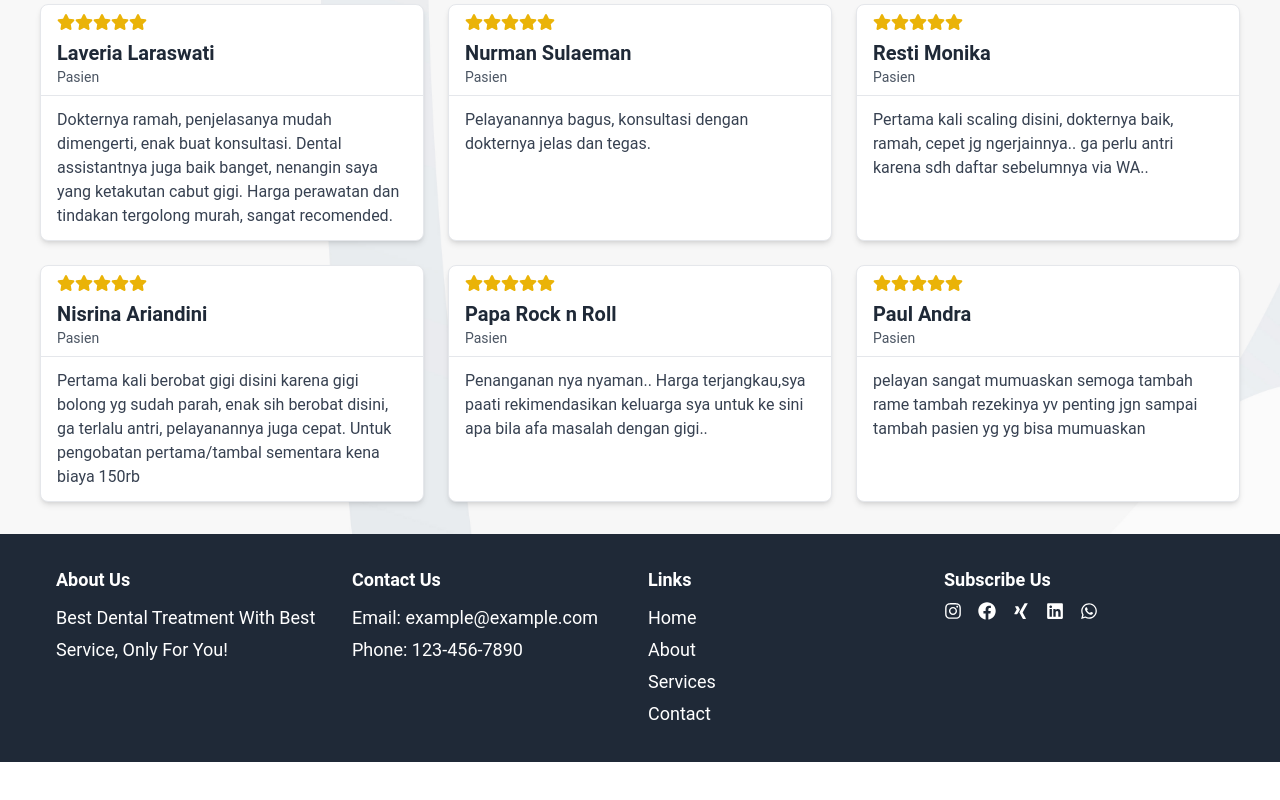
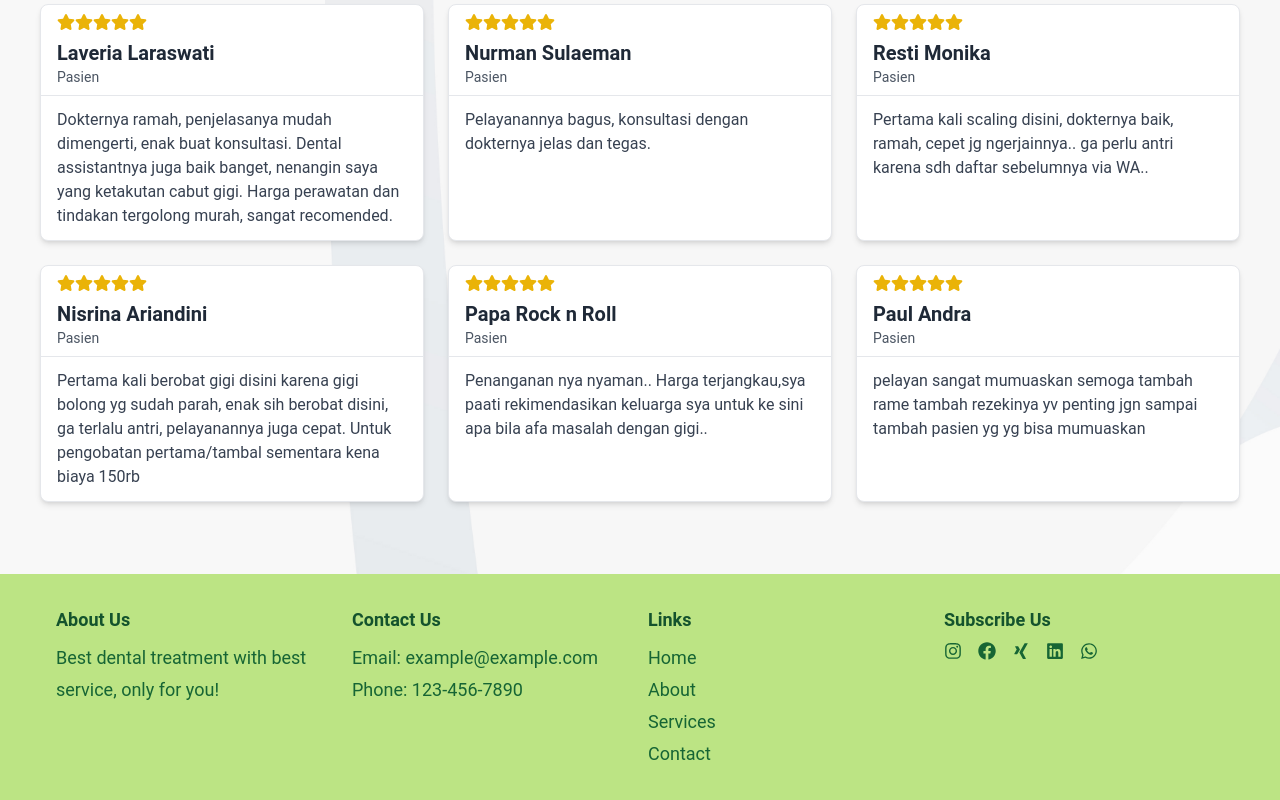
Before and after one commit to bangaffannn/KlinikGigiBogor, a React (Vite) app: page / in a window 1280 px wide. Shown: the part 2456-3256 px from the top of the page. Before the commit the page ends 3218 px from the top, so only its background shows below. Built offline with nearby package versions, Linux system fonts and the light colour scheme.

Commit message:
Layouting Footer and Testimonial

```diff
--- a/src/components/Footer.jsx
+++ b/src/components/Footer.jsx
@@ -1,42 +1,77 @@
 // Footer.js
 
 import React from "react";
-import { FaInstagram, FaFacebook, FaXing, FaLinkedin, FaWhatsapp } from "react-icons/fa";
+import { Link } from "react-scroll";
+import {
+  FaInstagram,
+  FaFacebook,
+  FaXing,
+  FaLinkedin,
+  FaWhatsapp,
+} from "react-icons/fa";
 
 function Footer() {
   return (
-    <footer className="bg-gray-800 text-white py-8">
+    <footer className="bg-primary text-white py-8">
       <div className="container mx-auto px-4">
         <div className="grid grid-cols-1 md:grid-cols-2 lg:grid-cols-4 gap-4">
           <div>
-            <h3 className="text-lg font-semibold mb-2">About Us</h3>
-            <p>Best Dental Treatment With Best Service, Only For You!</p>
+            <h3 className="text-lg font-semibold mb-2 text-green-900">
+              About Us
+            </h3>
+            <p className="text-green-800">
+              Best dental treatment with best service, only for you!
+            </p>
           </div>
           <div>
-            <h3 className="text-lg font-semibold mb-2">Contact Us</h3>
-            <p>Email: example@example.com</p>
-            <p>Phone: 123-456-7890</p>
+            <h3 className="text-lg font-semibold mb-2 text-green-900">
+              Contact Us
+            </h3>
+            <p className="text-green-800">Email: example@example.com</p>
+            <p className="text-green-800">Phone: 123-456-7890</p>
           </div>
           <div>
-            <h3 className="text-lg font-semibold mb-2">Links</h3>
+            <h3 className="text-lg font-semibold mb-2 text-green-900">Links</h3>
             <ul>
-              <li>
-                <a href="#">Home</a>
+              <li
+                activeClass="active"
+                smooth={true}
+                spy={true}
+                className="text-green-800 cursor-pointer hover:text-green-600"
+              >
+                <Link to="banner">Home</Link>
               </li>
-              <li>
-                <a href="#">About</a>
+              <li
+                activeClass="active"
+                smooth={true}
+                spy={true}
+                className="text-green-800 cursor-pointer hover:text-green-600"
+              >
+                <Link to="banner">About</Link>
               </li>
-              <li>
-                <a href="#">Services</a>
+              <li
+                activeClass="active"
+                smooth={true}
+                spy={true}
+                className="text-green-800 cursor-pointer hover:text-green-600"
+              >
+                <Link to="layanan">Services</Link>
               </li>
-              <li>
-                <a href="#">Contact</a>
+              <li
+                activeClass="active"
+                smooth={true}
+                spy={true}
+                className="text-green-800 cursor-pointer hover:text-green-600"
+              >
+                <Link to="reservasi">Contact</Link>
               </li>
             </ul>
           </div>
           <div>
-            <h3 className="text-lg font-semibold mb-2">Subscribe Us</h3>
-            <ul className="flex space-x-4">
+            <h3 className="text-lg font-semibold mb-2 text-green-900">
+              Subscribe Us
+            </h3>
+            <ul className="flex space-x-4 text-green-800">
               <li>
                 <a
                   href="#"
--- a/src/components/content/TestimonialMap.jsx
+++ b/src/components/content/TestimonialMap.jsx
@@ -43,7 +43,7 @@ function TestimonialMap() {
   ];
 
   return (
-    <div id="testimoni" className="container mx-auto py-8">
+    <div id="testimoni" className="container mx-auto py-8 mb-10">
       <div className="flex justify-center items-center">
         <h1 className="px-8 py-2 text-md rounded-full bg-accent border border-tertiary text-center mb-6">
           Testimonial
```
